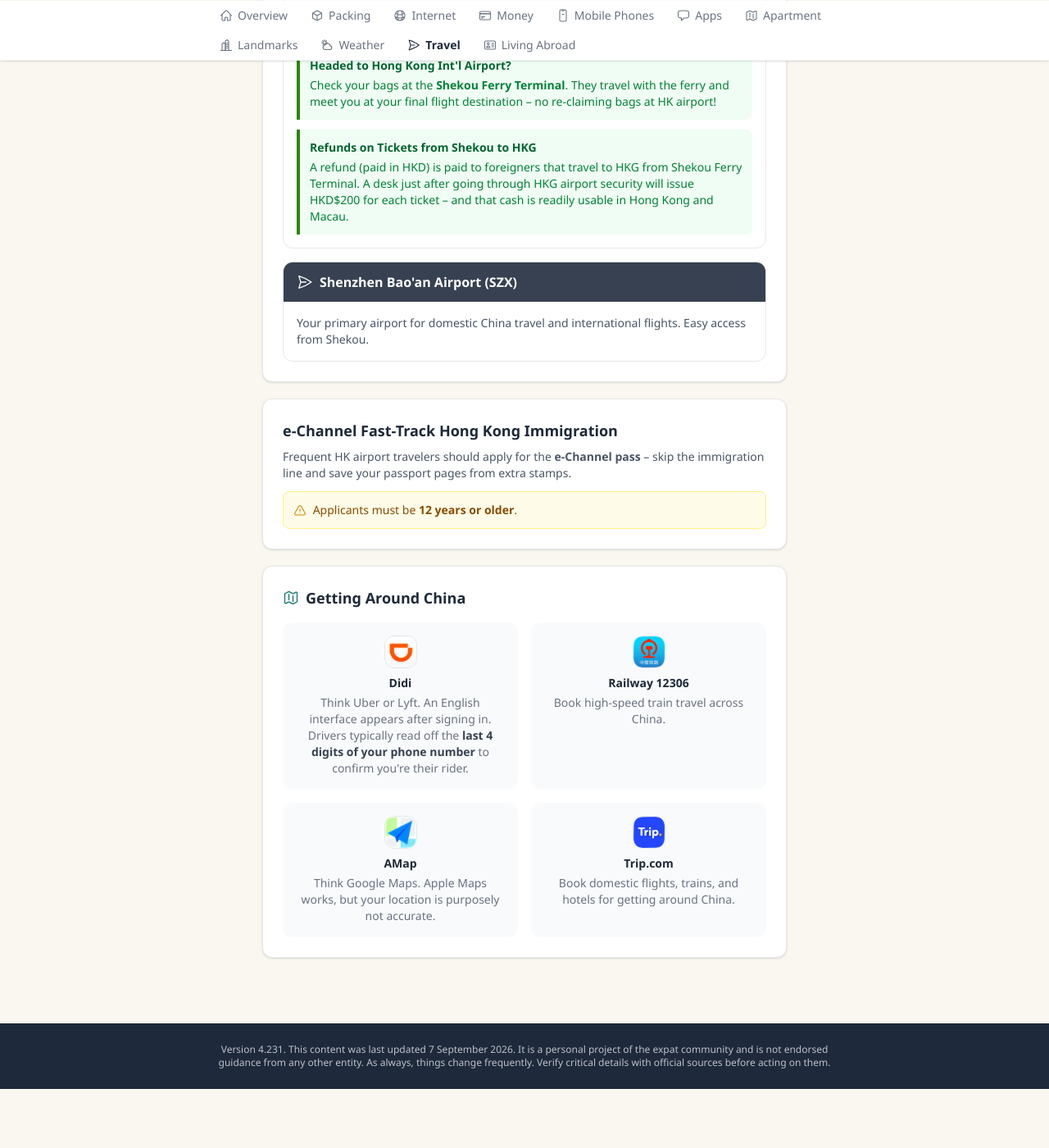
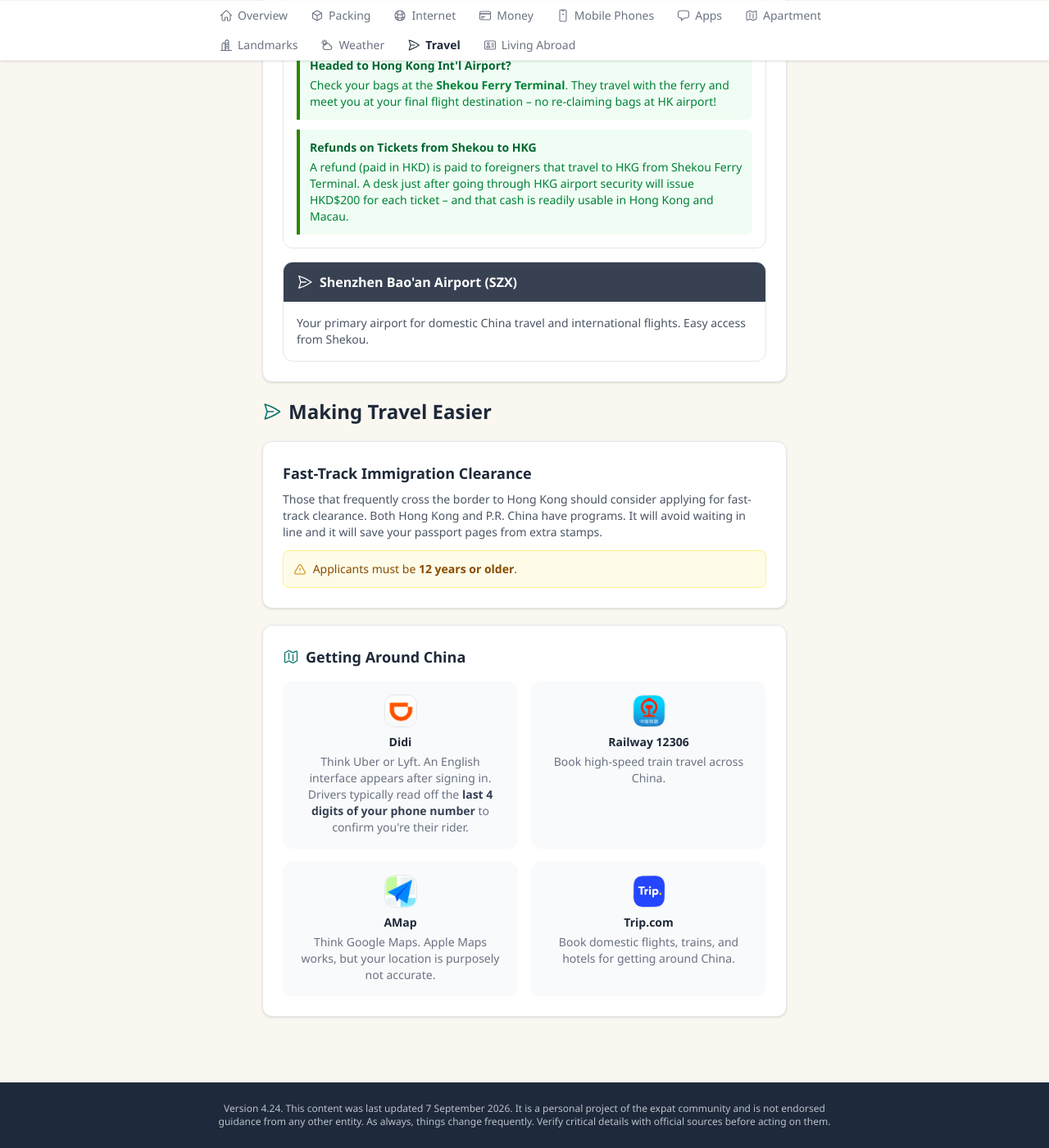
Before and after one commit to livinginshenzhen/guide, a Jekyll site: the page built from travel.html, in a window 1280 px wide and 1400 px high, scrolled down 982 px. Shown: the whole window at 82% size. Built offline with Jekyll 4.4.1, drawn with Linux system fonts in a browser that asks for light colours; some web fonts are replaced; before the commit the page ends 2310 px from its top, so only the background shows below that.

Commit message:
Add "Making Travel Easier" header, rework Fast-Track section (v4.24)
New H2 section groups the immigration fast-track and "Getting Around
China" cards. Renamed "e-Channel Fast-Track Hong Kong Immigration" ->
"Fast-Track Immigration Clearance" and generalized the body copy to
cover both HK and PRC fast-track programs; the 12-years-or-older
notice is unchanged.

```diff
--- a/_layouts/default.html
+++ b/_layouts/default.html
@@ -81,7 +81,7 @@
 <!-- FOOTER -->
 <footer class="bg-brand text-white mt-12 py-6" style="background-color:#1e293b;">
   <div class="max-w-4xl mx-auto px-4 text-center">
-    <p class="text-blue-300 text-xs">Version 4.231. This content was last updated 7 September 2026. It is a personal project of the expat community and is not endorsed guidance from any other entity. As always, things change frequently. Verify critical details with official sources before acting on them.</p>
+    <p class="text-blue-300 text-xs">Version 4.24. This content was last updated 7 September 2026. It is a personal project of the expat community and is not endorsed guidance from any other entity. As always, things change frequently. Verify critical details with official sources before acting on them.</p>
   </div>
 </footer>
 
--- a/travel.html
+++ b/travel.html
@@ -394,10 +394,17 @@ title: "Travel – Living in Shenzhen"
       </div>
     </div>
 
+    <div>
+      <h2 class="text-2xl font-bold mb-1 flex items-center gap-2">
+        <svg class="icon w-6 h-6 text-brand" aria-hidden="true"><use href="#ic-plane"/></svg>
+        Making Travel Easier
+      </h2>
+    </div>
+
     <div class="bg-white rounded-xl shadow-sm border border-gray-200 p-6 flex gap-4 items-start">
       <div>
-        <h3 class="font-bold text-lg">e-Channel Fast-Track Hong Kong Immigration</h3>
-        <p class="text-sm text-gray-600 mt-2">Frequent HK airport travelers should apply for the <strong>e-Channel pass</strong> &ndash; skip the immigration line and save your passport pages from extra stamps.</p>
+        <h3 class="font-bold text-lg">Fast-Track Immigration Clearance</h3>
+        <p class="text-sm text-gray-600 mt-2">Those that frequently cross the border to Hong Kong should consider applying for fast-track clearance. Both Hong Kong and P.R. China have programs. It will avoid waiting in line and it will save your passport pages from extra stamps.</p>
         <div class="mt-3 bg-yellow-50 border border-yellow-200 rounded-lg p-3 text-sm text-yellow-800">
           <svg class="icon w-4 h-4 inline mr-1 text-yellow-600" aria-hidden="true"><use href="#ic-warn"/></svg>
           Applicants must be <strong>12 years or older</strong>.
```
